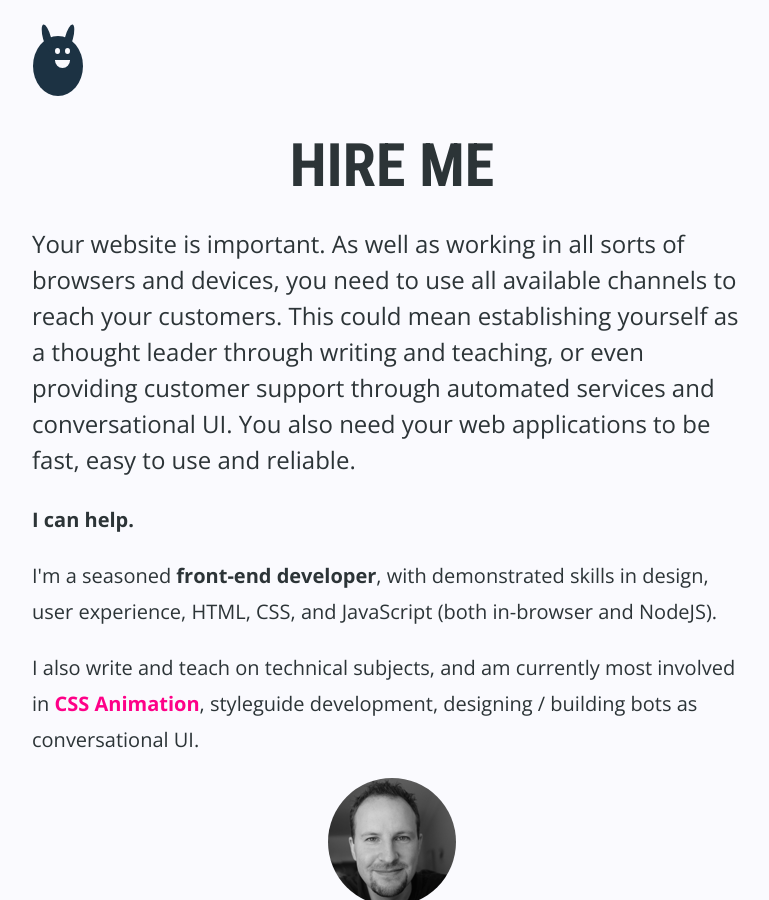
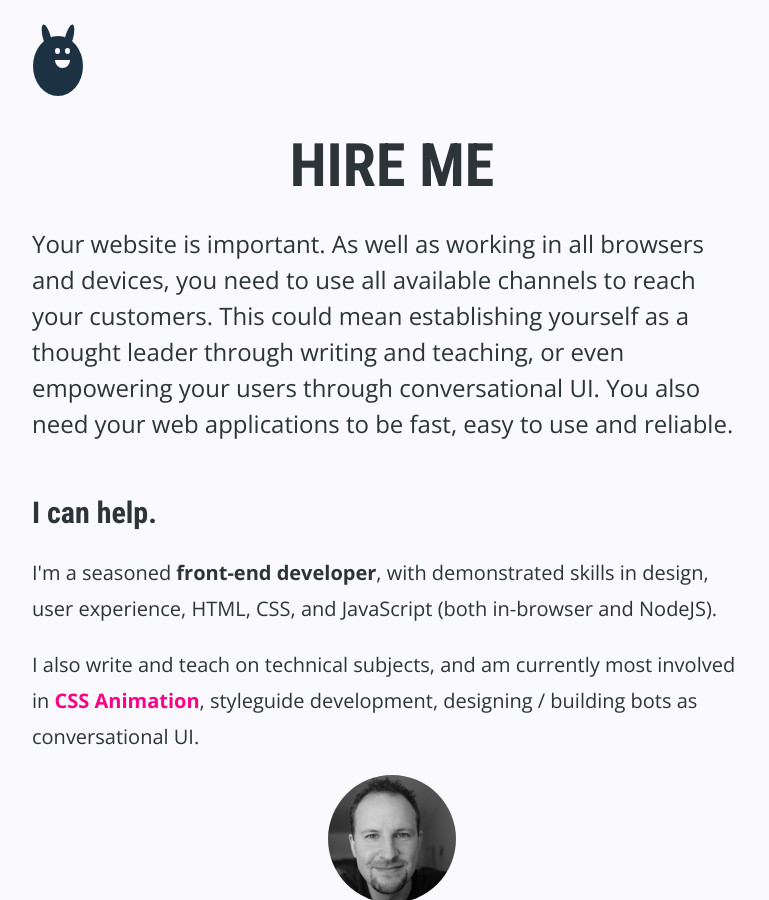
Before and after one commit to donovanh/donovanh.github.com, a Jekyll site: the page built from hire/index.html, in a window 1280 px wide and 900 px high. Shown: the whole window, without its empty margins (248-1017 px from the left). Built offline with Jekyll 4.4.1, drawn with Linux system fonts in a browser that asks for light colours; nearby versions of some CDN libraries.

Commit message:
Adding more hiring info

```diff
--- a/hire/index.html
+++ b/hire/index.html
@@ -10,9 +10,9 @@ bodyTag: internal
   </header>
   <section class="entry animated slideup">
 
-    <p>Your website is important. As well as working in all sorts of browsers and devices, you need to use all available channels to reach your customers. This could mean establishing yourself as a thought leader through writing and teaching, or even providing customer support through automated services and conversational UI. You also need your web applications to be fast, easy to use and reliable.</p>
+    <p>Your website is important. As well as working in all browsers and devices, you need to use all available channels to reach your customers. This could mean establishing yourself as a thought leader through writing and teaching, or even empowering your users through conversational UI. You also need your web applications to be fast, easy to use and reliable.</p>
 
-    <p><strong>I can help.</strong></p>
+    <h2>I can help.</h2>
 
     <p>I'm a seasoned <strong>front-end developer</strong>, with demonstrated skills in design, user experience, HTML, CSS, and JavaScript (both in-browser and NodeJS).</p>
 
```
